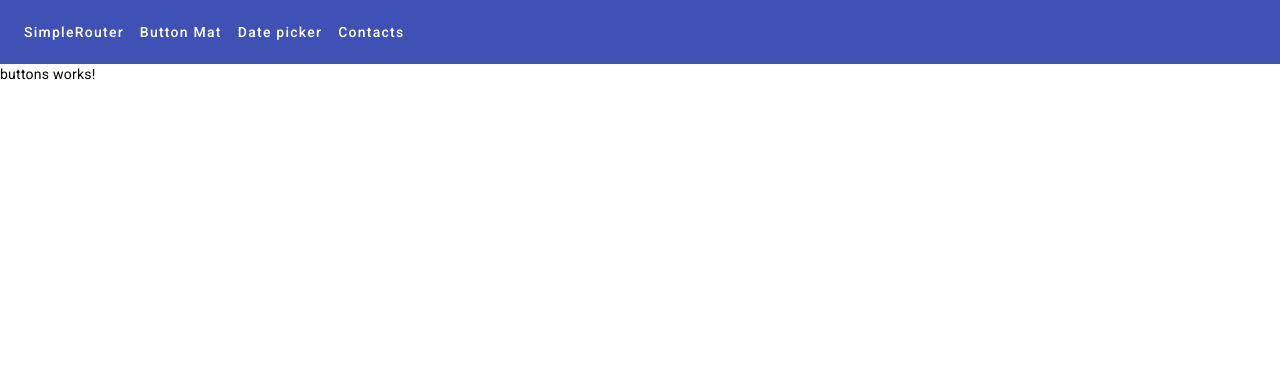
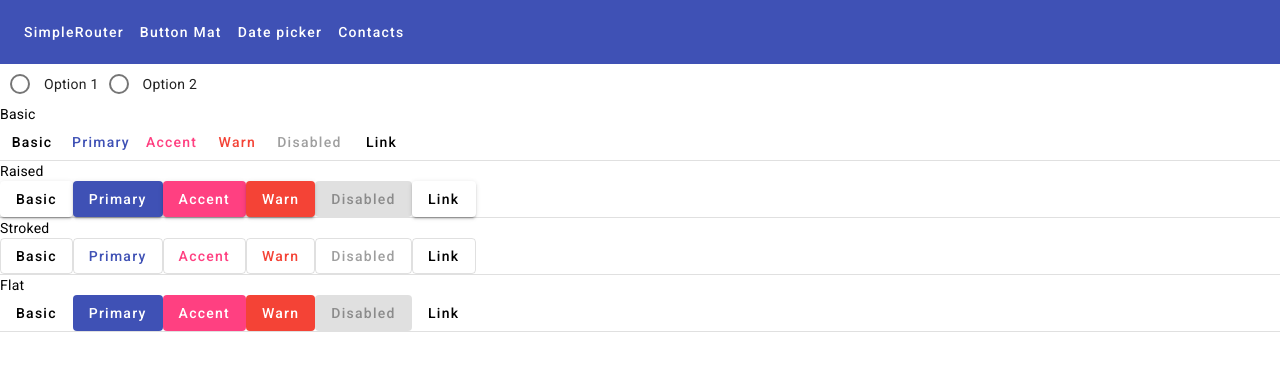
Before and after one commit to patriziosbr/formazione-fe, an Angular app: page /buttons in a window 1280 px wide. Shown: the top 370 px of the page. Built offline with nearby package versions, Linux system fonts and the light colour scheme.

Commit message:
buttons comp ok - todo date picker

```diff
--- a/src/app/material-item/buttons/buttons.component.html
+++ b/src/app/material-item/buttons/buttons.component.html
@@ -1 +1,54 @@
-<p>buttons works!</p>
+
+<mat-radio-group aria-label="Select an option">
+    <mat-radio-button value="1">Option 1</mat-radio-button>
+    <mat-radio-button value="2">Option 2</mat-radio-button>
+</mat-radio-group>
+
+<section>
+    <div class="example-label">Basic</div>
+    <div class="example-button-row">
+      <button mat-button>Basic</button>
+      <button mat-button color="primary">Primary</button>
+      <button mat-button color="accent">Accent</button>
+      <button mat-button color="warn">Warn</button>
+      <button mat-button disabled>Disabled</button>
+      <a mat-button href="https://www.google.com/" target="_blank">Link</a>
+    </div>
+  </section>
+  <mat-divider></mat-divider>
+  <section>
+    <div class="example-label">Raised</div>
+    <div class="example-button-row">
+      <button mat-raised-button>Basic</button>
+      <button mat-raised-button color="primary">Primary</button>
+      <button mat-raised-button color="accent">Accent</button>
+      <button mat-raised-button color="warn">Warn</button>
+      <button mat-raised-button disabled>Disabled</button>
+      <a mat-raised-button href="https://www.google.com/" target="_blank">Link</a>
+    </div>
+  </section>
+  <mat-divider></mat-divider>
+  <section>
+    <div class="example-label">Stroked</div>
+    <div class="example-button-row">
+      <button mat-stroked-button>Basic</button>
+      <button mat-stroked-button color="primary">Primary</button>
+      <button mat-stroked-button color="accent">Accent</button>
+      <button mat-stroked-button color="warn">Warn</button>
+      <button mat-stroked-button disabled>Disabled</button>
+      <a mat-stroked-button href="https://www.google.com/" target="_blank">Link</a>
+    </div>
+  </section>
+  <mat-divider></mat-divider>
+  <section>
+    <div class="example-label">Flat</div>
+    <div class="example-button-row">
+      <button mat-flat-button>Basic</button>
+      <button mat-flat-button color="primary">Primary</button>
+      <button mat-flat-button color="accent">Accent</button>
+      <button mat-flat-button color="warn">Warn</button>
+      <button mat-flat-button disabled>Disabled</button>
+      <a mat-flat-button href="https://www.google.com/" target="_blank">Link</a>
+    </div>
+  </section>
+  <mat-divider></mat-divider>
--- a/src/styles.scss
+++ b/src/styles.scss
@@ -1,6 +1,5 @@
 /* You can add global styles to this file, and also import other style files */
+@import '~@angular/material/prebuilt-themes/indigo-pink.css';
 
 html, body { height: 100%; }
 body { margin: 0; font-family: Roboto, "Helvetica Neue", sans-serif; }
-
-@import '~@angular/material/prebuilt-themes/indigo-pink.css';
```
Also changed, not shown: src/app/material-item/material-item.module.ts (+8 -0 lines).
